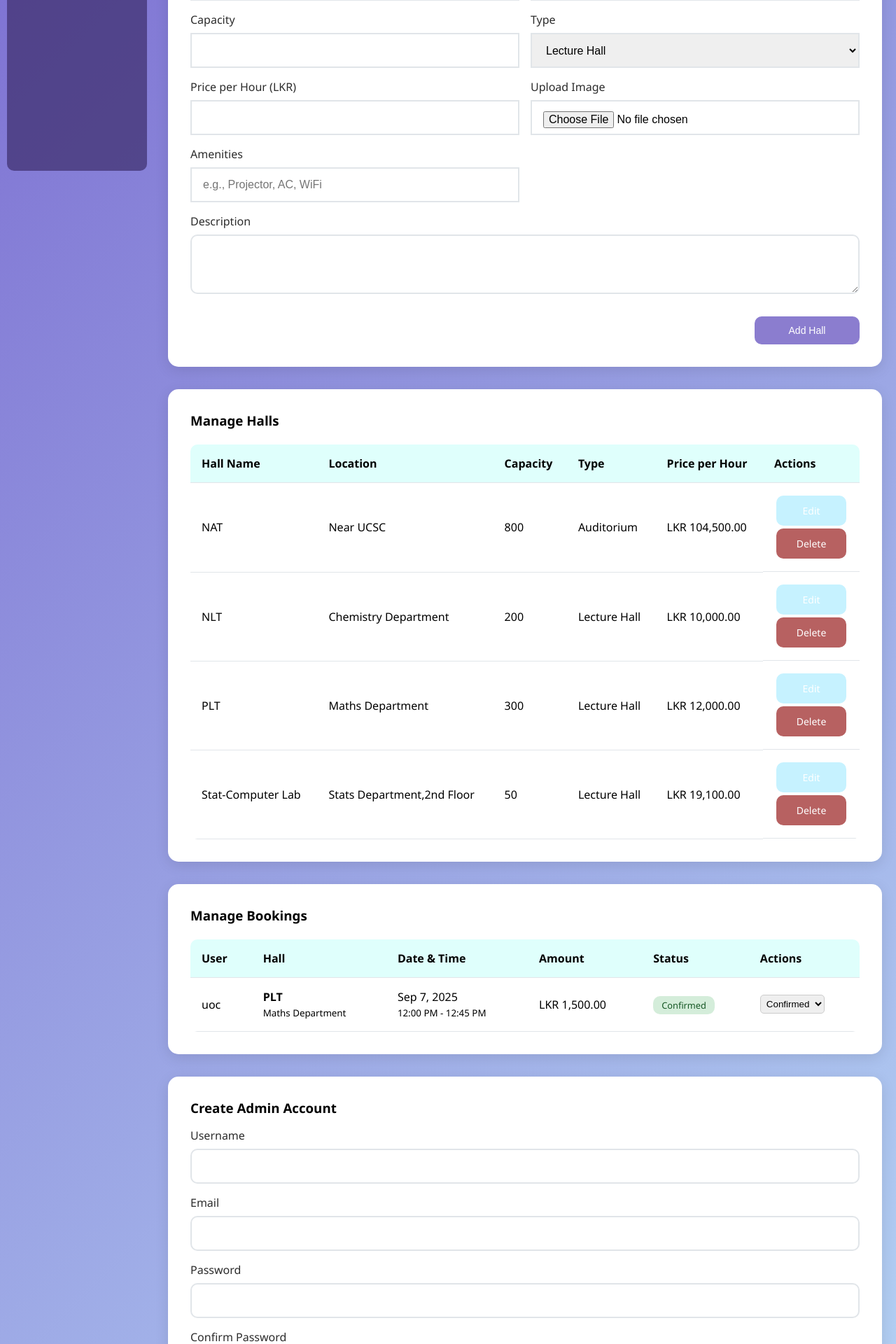
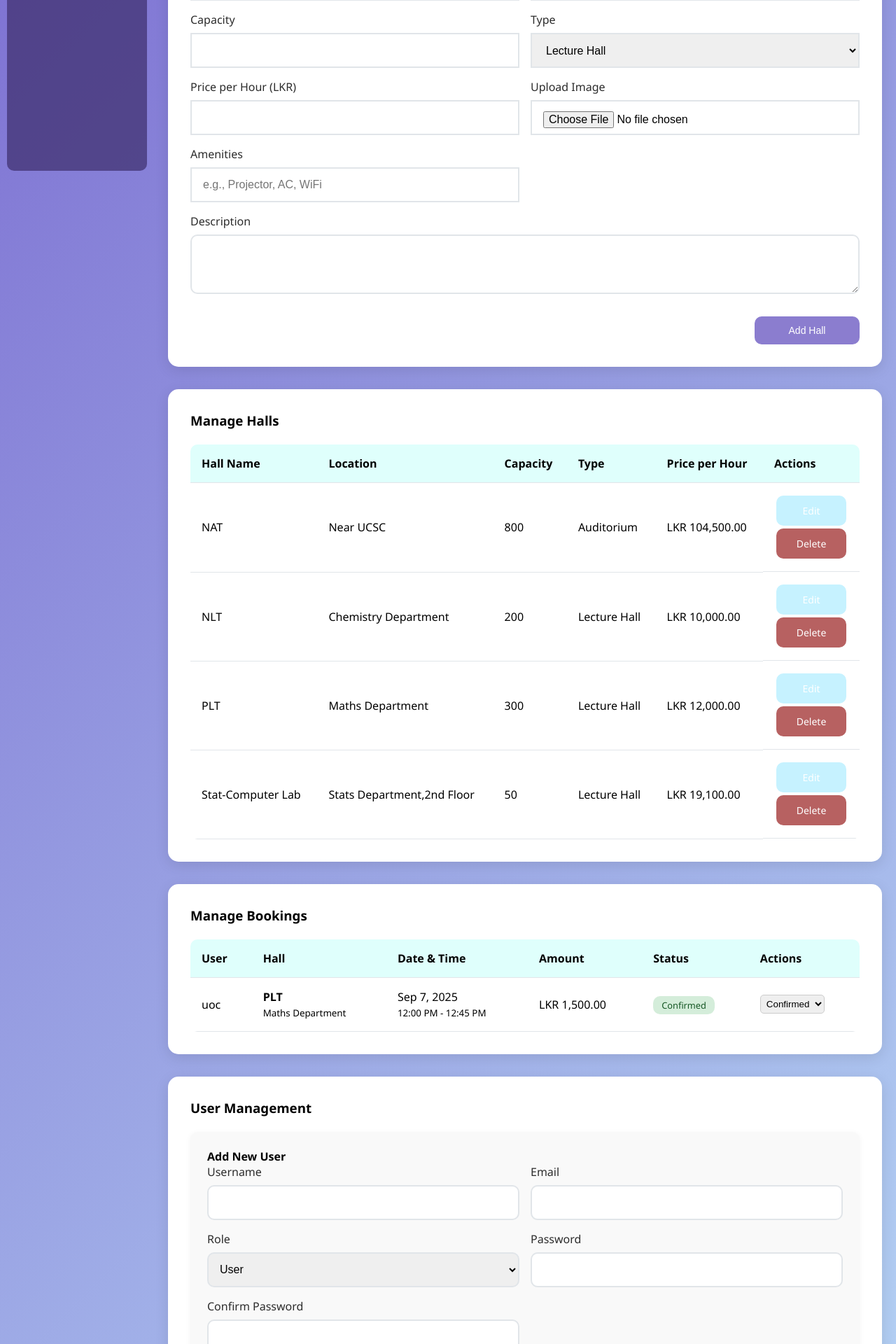
Before and after one commit to thinulaH/Uniquate, a PHP site: page /admin.php in a window 1280 px wide. Shown: the part 536-2456 px from the top of the page at 70% size. Run offline with PHP 8.4, Linux system fonts and the light colour scheme; the visitor is signed in with stand-in values (Sample User, id 1); data comes from the database, SQL or seed files in the repository.

Commit message:
Refactor user management to support add and edit
Replaces the separate admin creation form with a unified add/edit user form in admin.php, allowing admins to create and update users (including role selection and password changes). Updates form handling logic and UI, and improves user feedback for errors and success. Minor whitespace change in User.php.

```diff
--- a/admin.php
+++ b/admin.php
@@ -1,3 +1,4 @@
+
 <?php
 // admin.php
 include_once 'config/database.php';
@@ -16,25 +17,94 @@ $booking = new Booking($db);
 
 $message = '';
 $error = '';
-// Handle create admin
-if ($_SERVER['REQUEST_METHOD'] === 'POST' && isset($_POST['createAdmin'])) {
+
+$editUser = null;
+
+// Handle user edit (load user for editing)
+if (isset($_GET['edit_user'])) {
+    $edit_user_id = $_GET['edit_user'];
+    // Get user data by id
+    foreach ($user->getAllUsers() as $u) {
+        if ($u['id'] == $edit_user_id) {
+            $editUser = $u;
+            break;
+        }
+    }
+    if (!$editUser) {
+        $error = "User not found.";
+    }
+}
+
+// Handle unified user form (add or edit)
+if ($_SERVER['REQUEST_METHOD'] === 'POST' && isset($_POST['user_form_submit'])) {
     $username = trim($_POST['username']);
     $email = trim($_POST['email']);
-    $password = $_POST['password'];
-    $confirm_password = $_POST['confirm_password'];
+    $role = $_POST['role'];
+    $password = isset($_POST['password']) ? $_POST['password'] : '';
+    $confirm_password = isset($_POST['confirm_password']) ? $_POST['confirm_password'] : '';
 
-    if ($password !== $confirm_password) {
-        $error = "Passwords do not match.";
+    // Editing an existing user
+    if (isset($_POST['user_id']) && $_POST['user_id'] !== '') {
+        $user_id = $_POST['user_id'];
+        if ($password !== '' && $password !== $confirm_password) {
+            $error = "Passwords do not match.";
+            // Re-populate editUser for form
+            $editUser = [
+                'id' => $user_id,
+                'username' => $username,
+                'email' => $email,
+                'role' => $role,
+                'created_at' => $_POST['created_at'] ?? ''
+            ];
+        } else {
+            // Only update password if provided
+            $updateResult = $user->update($user_id, $username, $email, $password, $role);
+            if ($updateResult) {
+                $message = "User updated successfully.";
+                // Refresh user list after update
+                $all_users = $user->getAllUsers();
+                $editUser = null;
+            } else {
+                $error = "Failed to update user.";
+                // Re-populate editUser for form
+                $editUser = [
+                    'id' => $user_id,
+                    'username' => $username,
+                    'email' => $email,
+                    'role' => $role,
+                    'created_at' => $_POST['created_at'] ?? ''
+                ];
+            }
+        }
     } else {
-        $user->username = $username;
-        $user->email = $email;
-        $user->password = $password;
-        $user->role = 'admin';
-
-        if ($user->createAdmin()) {
-            $message = "Admin account created successfully.";
+        // Creating a new user
+        if ($password === '' || $confirm_password === '') {
+            $error = "Password fields are required for new users.";
+        } elseif ($password !== $confirm_password) {
+            $error = "Passwords do not match.";
         } else {
-            $error = "Failed to create admin account.";
+            $user->username = $username;
+            $user->email = $email;
+            $user->password = $password;
+            $user->role = $role;
+            // Check for unique username/email
+            $existingUsers = $user->getAllUsers();
+            $userExists = false;
+            foreach ($existingUsers as $u) {
+                if ($u['username'] === $username || $u['email'] === $email) {
+                    $userExists = true;
+                    break;
+                }
+            }
+            if ($userExists) {
+                $error = "User with this username or email already exists.";
+            } else {
+                if ($user->create()) {
+                    $message = "User created successfully.";
+                } else {
+                    $error = "Failed to create user.";
+                }
+            }
         }
     }
 }
@@ -195,7 +265,6 @@ include_once 'includes/header.php';
     <a href="#add-hall">Add New Hall</a>
     <a href="#manage-halls">Manage Halls</a>
     <a href="#manage-bookings">Manage Bookings</a>
-    <a href="#create-admin">Create Admin</a>
     <a href="#user-management">User Management</a>
 </div>
 
@@ -408,46 +477,74 @@ include_once 'includes/header.php';
         <?php endif; ?>
     </div>
 
-    <!-- Create an admin account -->
-    <div id="create-admin" class="admin-task-container" >
-        <div style="max-width: 100%; margin: auto;">
-            <h3 style="margin-bottom: 1rem; text-align:left;">Create Admin Account</h3>
-            <form method="POST" style="display: grid; gap: 1rem;">
+    <!-- Unified Add/Edit User Form -->
+    <div id="user-management" class="admin-task-container" >
+        <h3>User Management</h3><br>
+        <div style="background: #f9f9f9; padding: 1.5rem; border-radius: 10px; margin-bottom: 2rem; box-shadow: 0 2px 8px rgba(0,0,0,0.05); max-width: 100%;">
+            <h4><?= $editUser ? 'Edit User' : 'Add New User' ?></h4>
+            <form method="POST" style="display: grid; grid-template-columns: 1fr 1fr; gap: 1rem;">
+                <?php
+                    // Prepopulate form values
+                    $form_username = '';
+                    $form_email = '';
+                    $form_role = 'user';
+                    $form_user_id = '';
+                    $form_created_at = '';
+                    if ($editUser) {
+                        $form_username = htmlspecialchars($editUser['username']);
+                        $form_email = htmlspecialchars($editUser['email']);
+                        $form_role = $editUser['role'];
+                        $form_user_id = htmlspecialchars($editUser['id']);
+                        $form_created_at = htmlspecialchars($editUser['created_at']);
+                    } else {
+                        if ($_SERVER['REQUEST_METHOD'] === 'POST' && isset($_POST['user_form_submit'])) {
+                            $form_username = htmlspecialchars($_POST['username'] ?? '');
+                            $form_email = htmlspecialchars($_POST['email'] ?? '');
+                            $form_role = $_POST['role'] ?? 'user';
+                        }
+                    }
+                ?>
+                <?php if ($editUser): ?>
+                    <input type="hidden" name="user_id" value="<?= $form_user_id ?>">
+                    <input type="hidden" name="created_at" value="<?= $form_created_at ?>">
+                <?php endif; ?>
                 <div class="form-group">
                     <label for="username">Username</label>
-                    <input type="text" id="username" name="username" required
-                        value="<?= isset($_POST['username']) ? htmlspecialchars($_POST['username']) : '' ?>"
-                        style="padding: 0.75rem; border: 2px solid #e1e5e9; border-radius: 10px; font-size: 1rem; width: 100%;">
+                    <input type="text" id="username" name="username" required value="<?= $form_username ?>" style="padding: 0.75rem; border: 2px solid #e1e5e9; border-radius: 10px; font-size: 1rem; width: 100%;">
                 </div>
                 <div class="form-group">
                     <label for="email">Email</label>
-                    <input type="email" id="email" name="email" required
-                        value="<?= isset($_POST['email']) ? htmlspecialchars($_POST['email']) : '' ?>"
-                        style="padding: 0.75rem; border: 2px solid #e1e5e9; border-radius: 10px; font-size: 1rem; width: 100%;">
+                    <input type="email" id="email" name="email" required value="<?= $form_email ?>" style="padding: 0.75rem; border: 2px solid #e1e5e9; border-radius: 10px; font-size: 1rem; width: 100%;">
                 </div>
                 <div class="form-group">
-                    <label for="password">Password</label>
-                    <input type="password" id="password" name="password" required
-                        style="padding: 0.75rem; border: 2px solid #e1e5e9; border-radius: 10px; font-size: 1rem; width: 100%;">
+                    <label for="role">Role</label>
+                    <select id="role" name="role" required style="padding: 0.75rem; border: 2px solid #e1e5e9; border-radius: 10px; font-size: 1rem; width: 100%;">
+                        <option value="user" <?= $form_role === 'user' ? 'selected' : '' ?>>User</option>
+                        <option value="admin" <?= $form_role === 'admin' ? 'selected' : '' ?>>Admin</option>
+                    </select>
+                </div>
+                <div class="form-group">
+                    <label for="password"><?= $editUser ? 'New Password <small>(leave blank to keep unchanged)</small>' : 'Password' ?></label>
+                    <input type="password" id="password" name="password" <?= $editUser ? '' : 'required' ?> style="padding: 0.75rem; border: 2px solid #e1e5e9; border-radius: 10px; font-size: 1rem; width: 100%;">
                 </div>
                 <div class="form-group">
                     <label for="confirm_password">Confirm Password</label>
-                    <input type="password" id="confirm_password" name="confirm_password" required
-                        style="padding: 0.75rem; border: 2px solid #e1e5e9; border-radius: 10px; font-size: 1rem; width: 100%;">
+                    <input type="password" id="confirm_password" name="confirm_password" <?= $editUser ? '' : 'required' ?> style="padding: 0.75rem; border: 2px solid #e1e5e9; border-radius: 10px; font-size: 1rem; width: 100%;">
                 </div>
-
-                <div style="display: flex; justify-content: flex-end; margin-top: 1rem;">
-                    <button type="submit" name="createAdmin"
-                            class="btn btn-primary" style="width: 150px; font-size: 0.875rem;">
-                        Add Admin
-                    </button>
+                <div style="grid-column: 1 / -1; display: flex; justify-content: flex-end; gap: 1rem; margin-top: 1rem;">
+                    <?php if ($editUser): ?>
+                        <a href="admin.php#user-management" class="btn btn-danger" style="width: 120px; font-size: 0.875rem;">Cancel</a>
+                        <button type="submit" name="user_form_submit" class="btn btn-primary" style="width: 150px; font-size: 0.875rem;">Update User</button>
+                    <?php else: ?>
+                        <button type="submit" name="user_form_submit" class="btn btn-primary" style="width: 150px; font-size: 0.875rem;">Add User</button>
+                    <?php endif; ?>
                 </div>
             </form>
         </div>
-    </div>
     <!-- User Management -->
     <div id="user-management" class="admin-task-container" >
         <h3>User Management</h3><br>
+
         <div style="overflow-x: auto;">
             <table style="width: 100%; border-collapse: collapse; border-radius: 10px; overflow: hidden;">
                 <thead>
@@ -471,7 +568,7 @@ include_once 'includes/header.php';
                             </td>
                             <td style="padding: 1rem; border-bottom: 1px solid #e1e5e9;"><?= date('M j, Y', strtotime($user_item['created_at'])) ?></td>
                             <td style="padding: 1rem; border-bottom: 1px solid #e1e5e9; align-items: center; display: flex; flex-direction: column;">
-                                <a href="admin.php?edit_user=<?= $user_item['id'] ?>" class="btn btn-secondary form-button" style="margin:2px 0; font-size: 0.875rem;">Edit</a>
+                                <a href="admin.php?edit_user=<?= $user_item['id'] ?>#user-management" class="btn btn-secondary form-button" style="margin:2px 0; font-size: 0.875rem;">Edit</a>
                                 <a href="admin.php?delete_user=<?= $user_item['id'] ?>" class="btn btn-danger form-button" style="margin:2px 0; font-size: 0.875rem;" onclick="return confirm('Are you sure you want to delete this user?')">Delete</a>
                             </td>
                         </tr>
@@ -481,5 +578,6 @@ include_once 'includes/header.php';
         </div>
     </div>
 </div>
+</div>
 
 <?php include_once 'includes/footer.php'; ?>
--- a/classes/User.php
+++ b/classes/User.php
@@ -125,5 +125,7 @@ class User {
 
         return $stmt->execute();
     }
+
+
 }
 ?>
```
